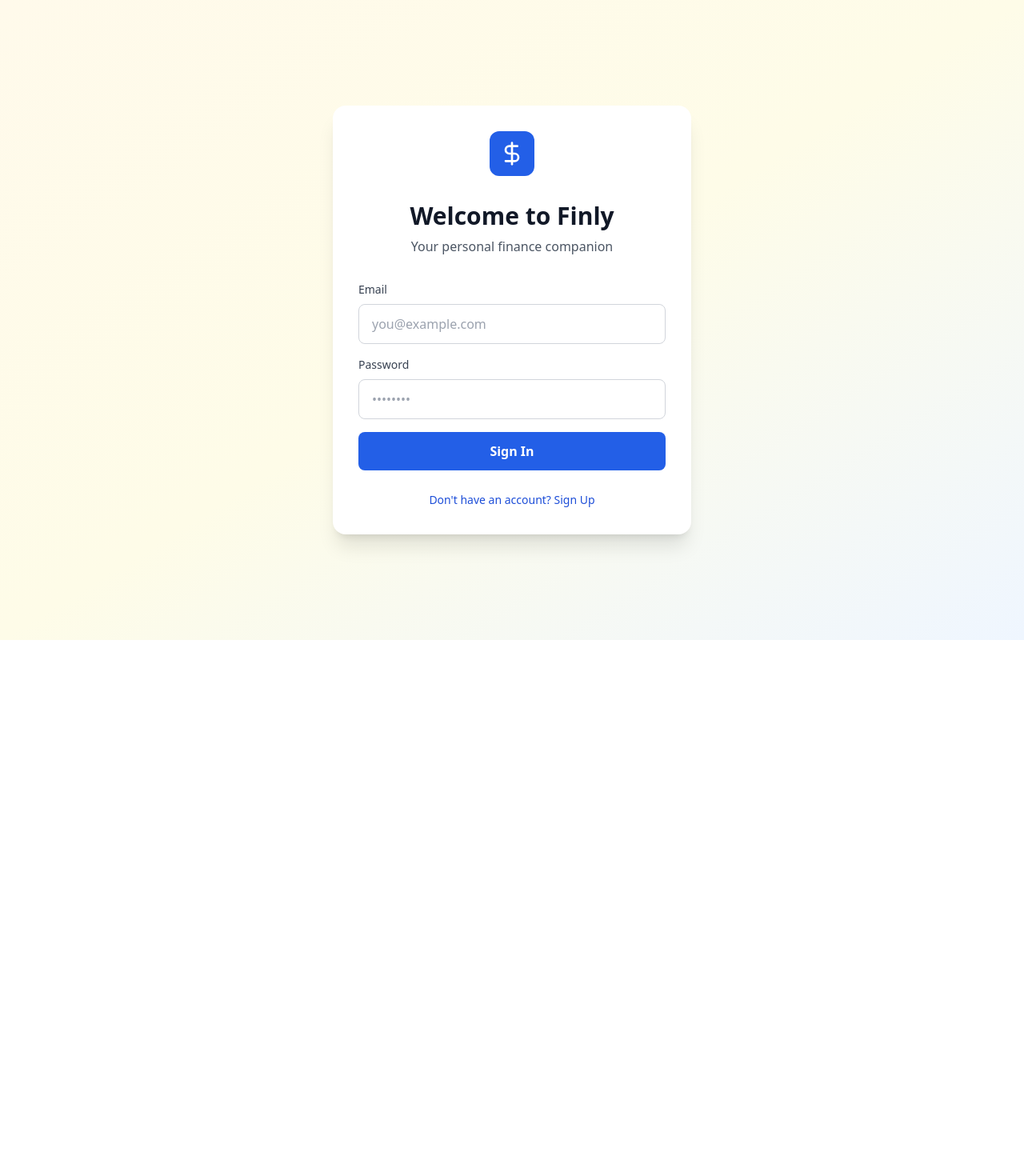
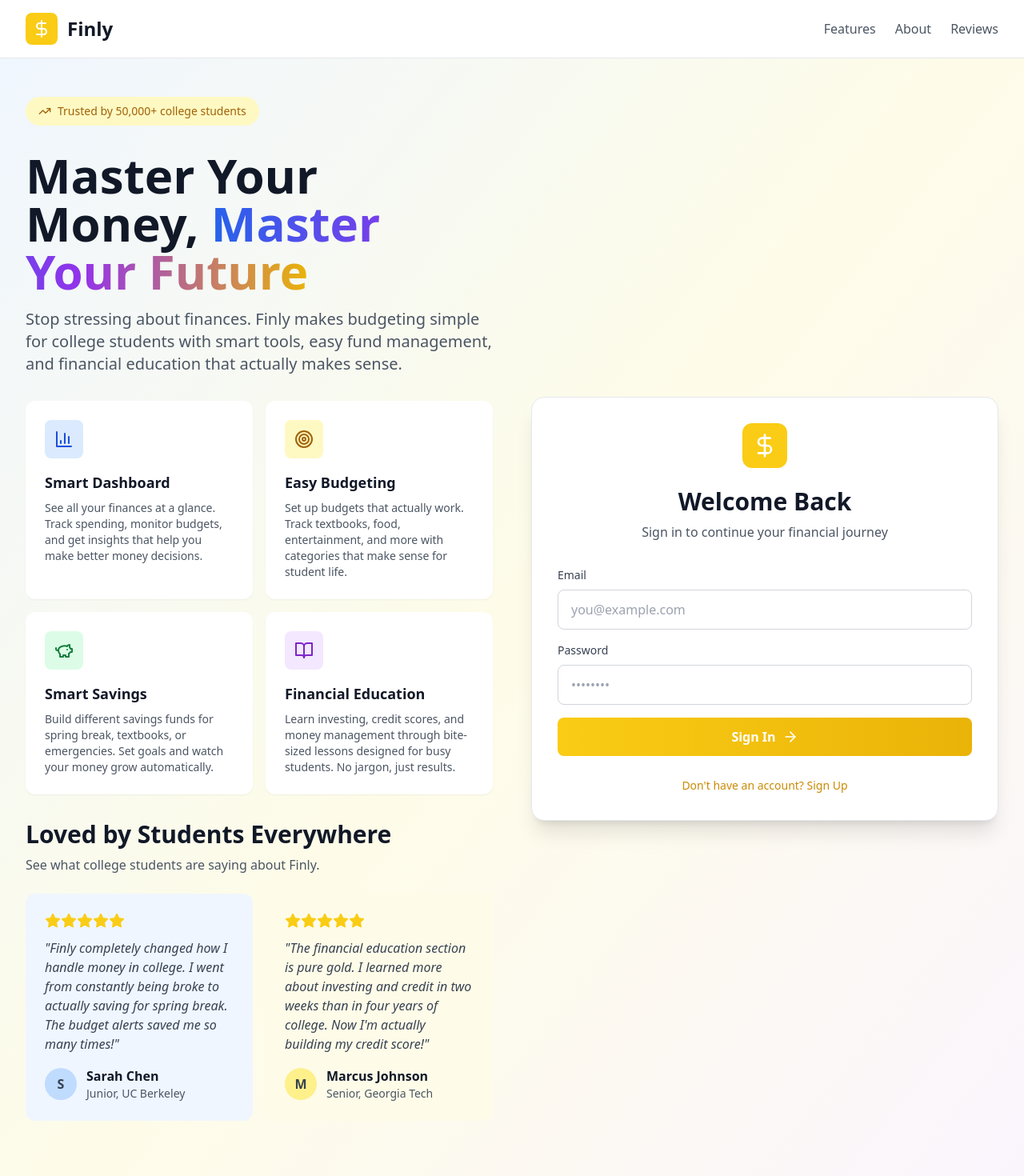
Before and after one commit to eugeneh0410-rgb/finlyfeatures, a React (Vite) app: page / in a window 1280 px wide. Shown: the top 1470 px of the page at 80% size. Before the commit the page ends 800 px from the top, so only its background shows below. Built offline with nearby package versions, Linux system fonts and the light colour scheme; no server answers.

Commit message:
sign in page

```diff
--- a/src/components/Auth.tsx
+++ b/src/components/Auth.tsx
@@ -1,6 +1,6 @@
 import { useState } from 'react';
 import { useAuth } from '../contexts/AuthContext';
-import { DollarSign } from 'lucide-react';
+import { DollarSign, BarChart3, Target, PiggyBank, BookOpen, TrendingUp, Star, ArrowRight } from 'lucide-react';
 
 export function Auth() {
   const [isSignUp, setIsSignUp] = useState(false);
@@ -31,21 +31,156 @@ export function Auth() {
     }
   };
 
+  const features = [
+    {
+      icon: BarChart3,
+      title: 'Smart Dashboard',
+      description: 'See all your finances at a glance. Track spending, monitor budgets, and get insights that help you make better money decisions.',
+      color: 'bg-blue-100 text-blue-700'
+    },
+    {
+      icon: Target,
+      title: 'Easy Budgeting',
+      description: 'Set up budgets that actually work. Track textbooks, food, entertainment, and more with categories that make sense for student life.',
+      color: 'bg-yellow-100 text-yellow-700'
+    },
+    {
+      icon: PiggyBank,
+      title: 'Smart Savings',
+      description: 'Build different savings funds for spring break, textbooks, or emergencies. Set goals and watch your money grow automatically.',
+      color: 'bg-green-100 text-green-700'
+    },
+    {
+      icon: BookOpen,
+      title: 'Financial Education',
+      description: 'Learn investing, credit scores, and money management through bite-sized lessons designed for busy students. No jargon, just results.',
+      color: 'bg-purple-100 text-purple-700'
+    }
+  ];
+
+  const testimonials = [
+    {
+      name: 'Sarah Chen',
+      role: 'Junior, UC Berkeley',
+      text: 'Finly completely changed how I handle money in college. I went from constantly being broke to actually saving for spring break. The budget alerts saved me so many times!',
+      avatar: 'S',
+      bgColor: 'bg-blue-50'
+    },
+    {
+      name: 'Marcus Johnson',
+      role: 'Senior, Georgia Tech',
+      text: 'The financial education section is pure gold. I learned more about investing and credit in two weeks than in four years of college. Now I\'m actually building my credit score!',
+      avatar: 'M',
+      bgColor: 'bg-yellow-50'
+    }
+  ];
+
   return (
-    <div className="min-h-screen bg-gradient-to-br from-primary-50 via-yellow-50 to-secondary-50 flex items-center justify-center p-4">
-      <div className="w-full max-w-md">
-        <div className="bg-white rounded-2xl shadow-xl p-8">
-          <div className="flex items-center justify-center mb-8">
-            <div className="bg-secondary-500 p-3 rounded-xl">
+    <div className="min-h-screen bg-gradient-to-br from-blue-50 via-yellow-50 to-purple-50">
+      {/* Header */}
+      <header className="bg-white border-b border-gray-200">
+        <div className="max-w-7xl mx-auto px-4 sm:px-6 lg:px-8 py-4">
+          <div className="flex items-center justify-between">
+            <div className="flex items-center space-x-3">
+              <div className="bg-yellow-400 p-2 rounded-lg">
+                <DollarSign className="w-6 h-6 text-white" />
+              </div>
+              <span className="text-2xl font-bold text-gray-900">Finly</span>
+            </div>
+            <nav className="hidden md:flex items-center space-x-6">
+              <a href="#features" className="text-gray-600 hover:text-gray-900">Features</a>
+              <a href="#about" className="text-gray-600 hover:text-gray-900">About</a>
+              <a href="#reviews" className="text-gray-600 hover:text-gray-900">Reviews</a>
+            </nav>
+          </div>
+        </div>
+      </header>
+
+      <div className="max-w-7xl mx-auto px-4 sm:px-6 lg:px-8 py-12">
+        <div className="grid lg:grid-cols-2 gap-12 items-center">
+          {/* Left Side - Landing Content */}
+          <div className="space-y-8">
+            {/* Badge */}
+            <div className="flex justify-center lg:justify-start">
+              <div className="bg-yellow-100 rounded-full px-4 py-2 flex items-center space-x-2">
+                <TrendingUp className="w-4 h-4 text-yellow-700" />
+                <span className="text-sm font-medium text-yellow-700">Trusted by 50,000+ college students</span>
+              </div>
+            </div>
+
+            {/* Main Headline */}
+            <div className="text-center lg:text-left">
+              <h1 className="text-5xl lg:text-6xl font-bold text-gray-900 mb-4">
+                Master Your Money,{' '}
+                <span className="bg-gradient-to-r from-blue-600 via-purple-600 to-yellow-500 bg-clip-text text-transparent">
+                  Master Your Future
+                </span>
+              </h1>
+              <p className="text-xl text-gray-600 max-w-2xl">
+                Stop stressing about finances. Finly makes budgeting simple for college students with smart tools, easy fund management, and financial education that actually makes sense.
+              </p>
+            </div>
+
+            {/* Features Grid */}
+            <div id="features" className="grid grid-cols-1 sm:grid-cols-2 gap-4">
+              {features.map((feature, index) => {
+                const Icon = feature.icon;
+                return (
+                  <div key={index} className="bg-white rounded-xl p-6 shadow-sm hover:shadow-md transition">
+                    <div className={`${feature.color} w-12 h-12 rounded-lg flex items-center justify-center mb-4`}>
+                      <Icon className="w-6 h-6" />
+                    </div>
+                    <h3 className="text-lg font-semibold text-gray-900 mb-2">{feature.title}</h3>
+                    <p className="text-sm text-gray-600">{feature.description}</p>
+                  </div>
+                );
+              })}
+            </div>
+
+            {/* Testimonials */}
+            <div id="reviews" className="space-y-6">
+              <div className="text-center lg:text-left">
+                <h2 className="text-3xl font-bold text-gray-900 mb-2">Loved by Students Everywhere</h2>
+                <p className="text-gray-600">See what college students are saying about Finly.</p>
+              </div>
+              <div className="grid grid-cols-1 md:grid-cols-2 gap-4">
+                {testimonials.map((testimonial, index) => (
+                  <div key={index} className={`${testimonial.bgColor} rounded-xl p-6`}>
+                    <div className="flex items-center mb-3">
+                      {[...Array(5)].map((_, i) => (
+                        <Star key={i} className="w-5 h-5 text-yellow-400 fill-yellow-400" />
+                      ))}
+                    </div>
+                    <p className="text-gray-700 mb-4 italic">"{testimonial.text}"</p>
+                    <div className="flex items-center space-x-3">
+                      <div className={`w-10 h-10 rounded-full ${testimonial.bgColor === 'bg-blue-50' ? 'bg-blue-200' : 'bg-yellow-200'} flex items-center justify-center`}>
+                        <span className="font-semibold text-gray-700">{testimonial.avatar}</span>
+                      </div>
+                      <div>
+                        <p className="font-semibold text-gray-900">{testimonial.name}</p>
+                        <p className="text-sm text-gray-600">{testimonial.role}</p>
+                      </div>
+                    </div>
+                  </div>
+                ))}
+              </div>
+            </div>
+          </div>
+
+          {/* Right Side - Auth Form */}
+          <div className="lg:sticky lg:top-8">
+            <div className="bg-white rounded-2xl shadow-xl p-8 border border-gray-200">
+              <div className="flex items-center justify-center mb-6">
+                <div className="bg-yellow-400 p-3 rounded-xl">
                   <DollarSign className="w-8 h-8 text-white" />
                 </div>
               </div>
 
-          <h1 className="text-3xl font-bold text-center text-gray-900 mb-2">
-            Welcome to Finly
-          </h1>
+              <h2 className="text-3xl font-bold text-center text-gray-900 mb-2">
+                {isSignUp ? 'Get Started' : 'Welcome Back'}
+              </h2>
               <p className="text-center text-gray-600 mb-8">
-            Your personal finance companion
+                {isSignUp ? 'Create your account to start managing your finances' : 'Sign in to continue your financial journey'}
               </p>
 
               <form onSubmit={handleSubmit} className="space-y-4">
@@ -58,7 +193,7 @@ export function Auth() {
                       type="text"
                       value={fullName}
                       onChange={(e) => setFullName(e.target.value)}
-                  className="w-full px-4 py-3 rounded-lg border border-gray-300 focus:ring-2 focus:ring-secondary-500 focus:border-transparent transition"
+                      className="w-full px-4 py-3 rounded-lg border border-gray-300 focus:ring-2 focus:ring-yellow-500 focus:border-transparent transition"
                       required
                       placeholder="John Doe"
                     />
@@ -73,7 +208,7 @@ export function Auth() {
                     type="email"
                     value={email}
                     onChange={(e) => setEmail(e.target.value)}
-                className="w-full px-4 py-3 rounded-lg border border-gray-300 focus:ring-2 focus:ring-emerald-500 focus:border-transparent transition"
+                    className="w-full px-4 py-3 rounded-lg border border-gray-300 focus:ring-2 focus:ring-yellow-500 focus:border-transparent transition"
                     required
                     placeholder="you@example.com"
                   />
@@ -87,7 +222,7 @@ export function Auth() {
                     type="password"
                     value={password}
                     onChange={(e) => setPassword(e.target.value)}
-                className="w-full px-4 py-3 rounded-lg border border-gray-300 focus:ring-2 focus:ring-emerald-500 focus:border-transparent transition"
+                    className="w-full px-4 py-3 rounded-lg border border-gray-300 focus:ring-2 focus:ring-yellow-500 focus:border-transparent transition"
                     required
                     placeholder="••••••••"
                     minLength={6}
@@ -103,9 +238,10 @@ export function Auth() {
                 <button
                   type="submit"
                   disabled={loading}
-              className="w-full bg-secondary-500 text-white py-3 rounded-lg font-semibold hover:bg-secondary-600 transition disabled:opacity-50 disabled:cursor-not-allowed"
+                  className="w-full bg-gradient-to-r from-yellow-400 to-yellow-500 text-white py-3 rounded-lg font-semibold hover:from-yellow-500 hover:to-yellow-600 transition disabled:opacity-50 disabled:cursor-not-allowed flex items-center justify-center space-x-2"
                 >
-              {loading ? 'Loading...' : isSignUp ? 'Sign Up' : 'Sign In'}
+                  <span>{loading ? 'Loading...' : isSignUp ? 'Sign Up' : 'Sign In'}</span>
+                  {!loading && <ArrowRight className="w-5 h-5" />}
                 </button>
               </form>
 
@@ -115,7 +251,7 @@ export function Auth() {
                     setIsSignUp(!isSignUp);
                     setError('');
                   }}
-              className="text-secondary-600 hover:text-secondary-700 text-sm font-medium"
+                  className="text-yellow-600 hover:text-yellow-700 text-sm font-medium"
                 >
                   {isSignUp
                     ? 'Already have an account? Sign In'
@@ -125,5 +261,16 @@ export function Auth() {
             </div>
           </div>
         </div>
+      </div>
+
+      {/* Footer */}
+      <footer className="bg-white border-t border-gray-200 mt-16">
+        <div className="max-w-7xl mx-auto px-4 sm:px-6 lg:px-8 py-6">
+          <p className="text-center text-sm text-gray-600">
+            Finly - Your Personal Finance Companion for College Students & Young Adults
+          </p>
+        </div>
+      </footer>
+    </div>
   );
 }
```
Also changed, not shown: 1 other file (tests, documents, lock files or other folders). Lines whose indentation alone changed are shown as unchanged.
